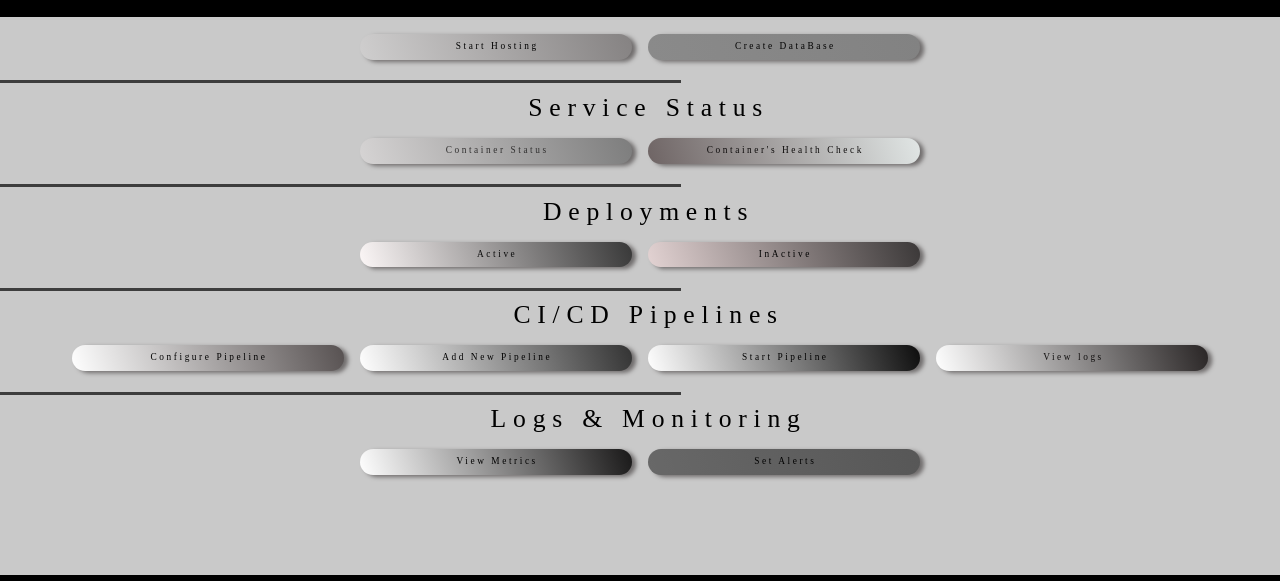
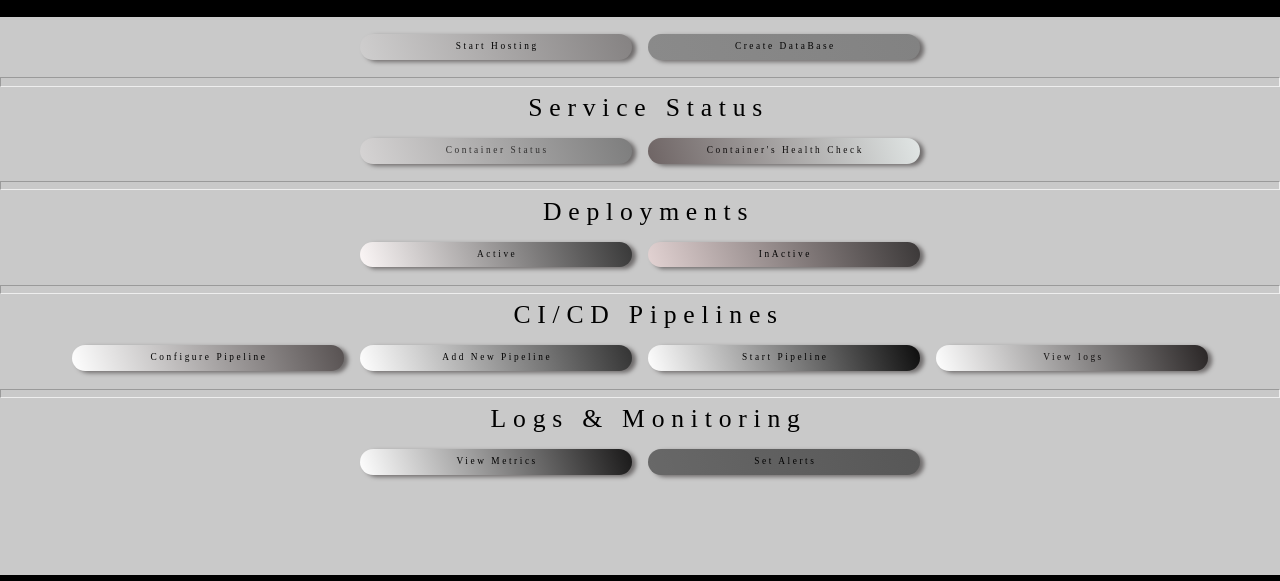
Before and after one commit to deveshrathore123/mainpage_code, a plain HTML site: page index.html in a window 1280 px wide. Shown: the part 78-659 px from the top of the page. Drawn offline with Linux system fonts and the light colour scheme; a web font is replaced by a local one.

Commit message:
Update index.html

```diff
--- a/index.html
+++ b/index.html
@@ -1004,8 +1004,6 @@ p.style3 span.p:nth-child(n + 2) {
 
 hr {
 	align-items: center;
-	border: 0;
-	display: flex;
 	justify-content: var(--flex-alignment);
 	min-height: 1rem;
 	padding: 0;
```
